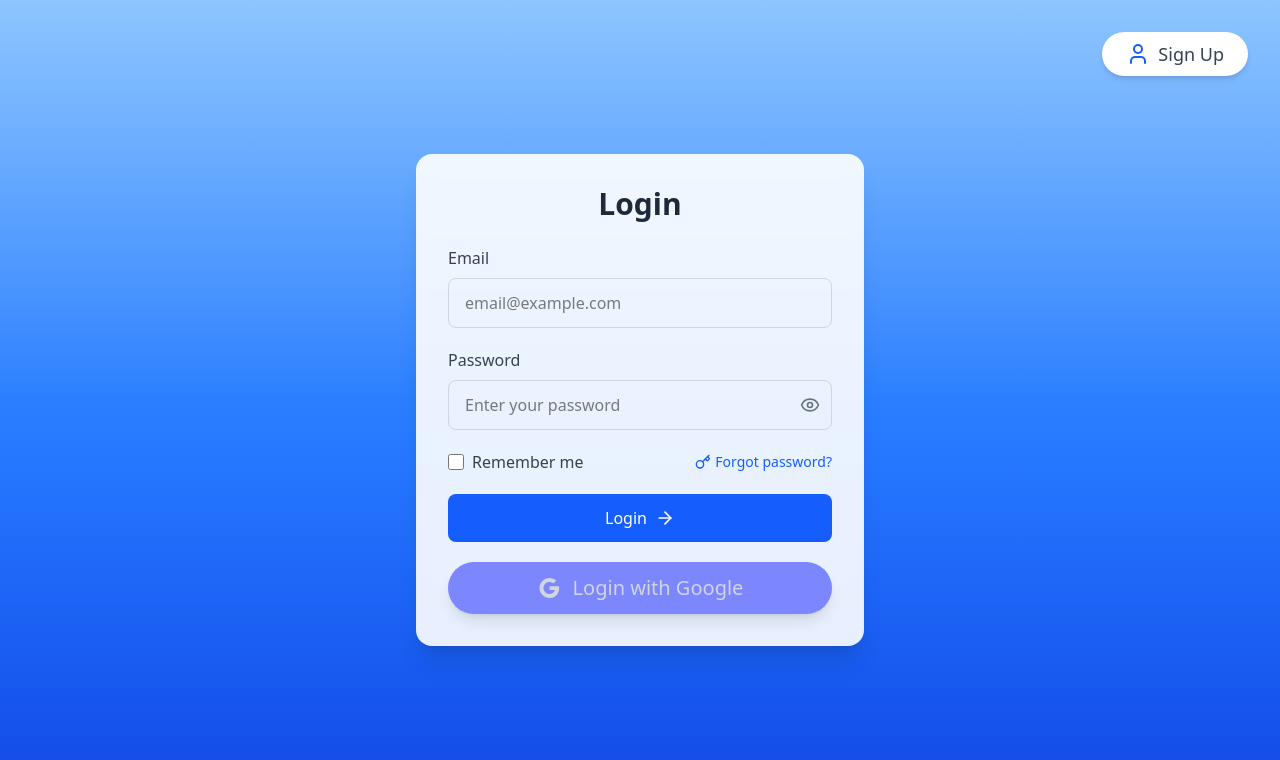
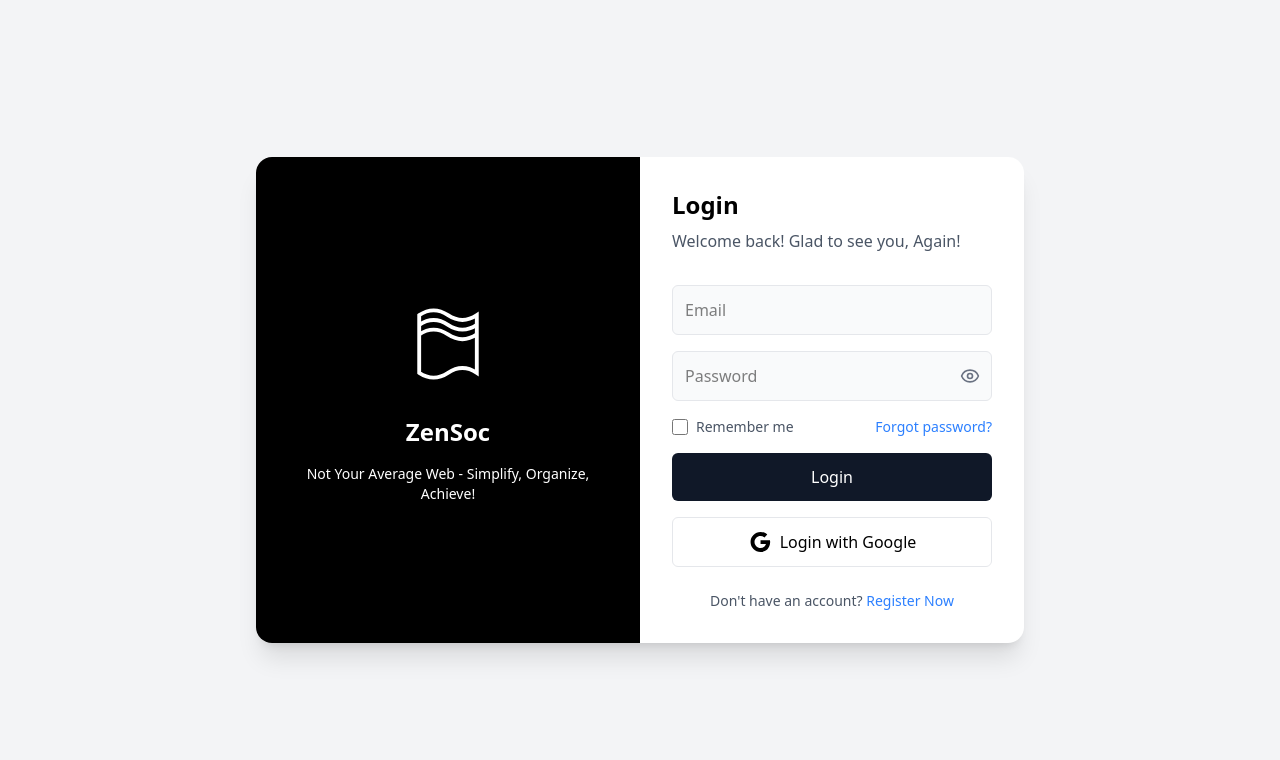
Before and after one commit to abelfx/library_seat_management_system, a React (Vite) app: page /login in a window 1280 px wide. Shown: the top 760 px of the page. Built offline with nearby package versions, Linux system fonts and the light colour scheme.

Commit message:
Login functional

```diff
--- a/src/pages/Auth/Login.jsx
+++ b/src/pages/Auth/Login.jsx
@@ -89,23 +89,49 @@ const Login = () => {
   };
 
   return (
-    <div className="flex flex-col items-center justify-center min-h-screen bg-gradient-to-b from-blue-300 via-blue-500 to-blue-700 p-4">
-      {/* Sign Up Button */}
-      <div className="absolute top-8 right-8 hidden sm:block">
-        <Link
-          to="/signup"
-          className="bg-white text-gray-700 rounded-full px-6 py-2 text-lg font-medium flex items-center space-x-2 hover:bg-blue-50 transition duration-300 shadow-md"
+    <div className="min-h-screen bg-gray-100 flex items-center justify-center p-4">
+      <div className="bg-white rounded-2xl overflow-hidden shadow-xl flex max-w-3xl w-full">
+        {/* Left side - Black Panel */}
+        <div className="w-1/2 bg-black text-white p-8 flex flex-col items-center justify-center text-center">
+          <div className="mb-6">
+            <svg
+              viewBox="0 0 100 100"
+              className="w-24 h-24 text-white"
+              xmlns="http://www.w3.org/2000/svg"
             >
-          <User className="text-blue-600" />
-          <span>Sign Up</span>
-        </Link>
+              <path
+                d="M20 20 Q 35 10, 50 20 Q 65 30, 80 20 L 80 80 Q 65 70, 50 80 Q 35 90, 20 80 Z"
+                fill="none"
+                stroke="currentColor"
+                strokeWidth="4"
+              />
+              <path
+                d="M20 30 Q 35 20, 50 30 Q 65 40, 80 30"
+                fill="none"
+                stroke="currentColor"
+                strokeWidth="4"
+              />
+              <path
+                d="M20 40 Q 35 30, 50 40 Q 65 50, 80 40"
+                fill="none"
+                stroke="currentColor"
+                strokeWidth="4"
+              />
+            </svg>
+          </div>
+          <h2 className="text-2xl font-bold mb-4">ZenSoc</h2>
+          <p className="text-sm">
+            Not Your Average Web - Simplify, Organize, Achieve!
+          </p>
         </div>
 
-      {/* Login Card */}
-      <div className="bg-white/90 backdrop-blur-sm rounded-2xl shadow-xl p-8 max-w-md w-full mx-auto">
-        <h1 className="text-3xl font-bold text-center text-gray-800 mb-6">
-          Login
-        </h1>
+        {/* Right side - Login Form */}
+        <div className="w-1/2 p-8 flex items-center">
+          <div className="w-full">
+            <h1 className="text-2xl font-bold mb-2">Login</h1>
+            <p className="text-gray-600 mb-8">
+              Welcome back! Glad to see you, Again!
+            </p>
 
             {error && (
               <div className="mb-4 p-3 bg-red-100 text-red-700 rounded-md text-sm">
@@ -113,38 +139,27 @@ const Login = () => {
               </div>
             )}
 
-        <form onSubmit={handleSubmit} className="space-y-5">
-          {/* Email Field */}
+            <form onSubmit={handleSubmit} className="space-y-4">
               <div>
-            <label className="block text-gray-700 mb-2 font-medium">
-              Email
-            </label>
-            <div className="relative">
                 <input
                   type="email"
                   name="email"
                   value={formData.email}
                   onChange={handleChange}
-                placeholder="email@example.com"
-                className="w-full px-4 py-3 border border-gray-300 rounded-lg focus:outline-none focus:ring-2 focus:ring-blue-500 focus:border-transparent"
+                  placeholder="Email"
+                  className="w-full p-3 bg-gray-50 border border-gray-200 rounded-md focus:outline-none focus:ring-2 focus:ring-blue-500"
                   required
                 />
               </div>
-          </div>
 
-          {/* Password Field */}
-          <div className="relative">
-            <label className="block text-gray-700 mb-2 font-medium">
-              Password
-            </label>
               <div className="relative">
                 <input
                   type={showPassword ? "text" : "password"}
                   name="password"
                   value={formData.password}
                   onChange={handleChange}
-                placeholder="Enter your password"
-                className="w-full px-4 py-3 border border-gray-300 rounded-lg focus:outline-none focus:ring-2 focus:ring-blue-500 focus:border-transparent"
+                  placeholder="Password"
+                  className="w-full p-3 bg-gray-50 border border-gray-200 rounded-md focus:outline-none focus:ring-2 focus:ring-blue-500"
                   required
                 />
                 <button
@@ -155,9 +170,7 @@ const Login = () => {
                   {showPassword ? <EyeOff size={20} /> : <Eye size={20} />}
                 </button>
               </div>
-          </div>
 
-          {/* Remember Me Switch */}
               <div className="flex items-center justify-between">
                 <div className="flex items-center">
                   <input
@@ -167,41 +180,51 @@ const Login = () => {
                     onChange={(e) => setRememberMe(e.target.checked)}
                     className="h-4 w-4 text-blue-600 focus:ring-blue-500 border-gray-300 rounded"
                   />
-              <label htmlFor="rememberMe" className="ml-2 block text-gray-700">
+                  <label
+                    htmlFor="rememberMe"
+                    className="ml-2 text-sm text-gray-600"
+                  >
                     Remember me
                   </label>
                 </div>
                 <button
                   type="button"
                   onClick={handleForgotPassword}
-              className="text-blue-600 hover:text-blue-800 text-sm font-medium flex items-center"
+                  className="text-blue-500 hover:underline text-sm"
                 >
-              <Key size={16} className="mr-1" />
                   Forgot password?
                 </button>
               </div>
 
-          {/* Login Button */}
               <button
                 type="submit"
                 disabled={isLoading}
-            className={`w-full py-3 px-4 bg-blue-600 text-white rounded-lg font-medium hover:bg-blue-700 transition duration-200 flex items-center justify-center ${
-              isLoading ? "opacity-70 cursor-not-allowed" : ""
-            }`}
+                className="w-full p-3 bg-gray-900 text-white rounded-md hover:bg-gray-800 transition-colors"
               >
-            <span>{isLoading ? "Logging in..." : "Login"}</span>
-            {!isLoading && <ArrowRight size={20} className="ml-2" />}
+                {isLoading ? "Logging in..." : "Login"}
               </button>
 
-          {/* Sign in with Google */}
               <button
-            className="w-full max-w-xs sm:max-w-sm md:max-w-md bg-indigo-400 text-gray-300 rounded-full py-3 px-6 flex items-center justify-center text-lg sm:text-xl font-medium hover:bg-opacity-100 hover:bg-blue-50 hover:text-blue-400 transition duration-300 shadow-lg"
-            onClick={handleGoogleSignIn} // Use the updated handler
+                type="button"
+                onClick={handleGoogleSignIn}
+                className="w-full p-3 border border-gray-200 rounded-md hover:bg-gray-50 transition-colors flex items-center justify-center"
               >
-            <GoogleIcon className="mr-3" />
+                <GoogleIcon className="mr-2" />
                 Login with Google
               </button>
             </form>
+
+            <p className="text-center mt-6 text-sm text-gray-600">
+              Don't have an account?{" "}
+              <Link
+                to="/signup"
+                className="text-blue-500 hover:underline font-medium"
+              >
+                Register Now
+              </Link>
+            </p>
+          </div>
+        </div>
       </div>
     </div>
   );
```
Lines whose indentation alone changed are shown as unchanged.
